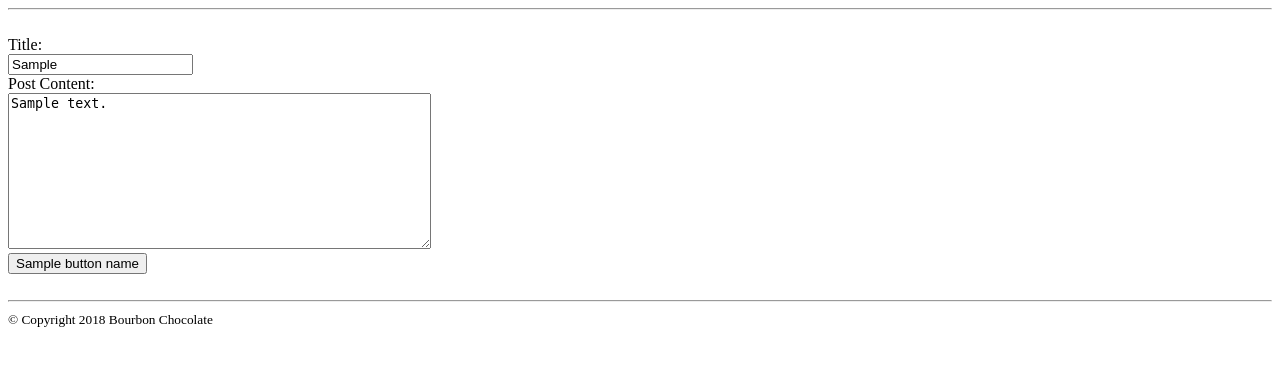
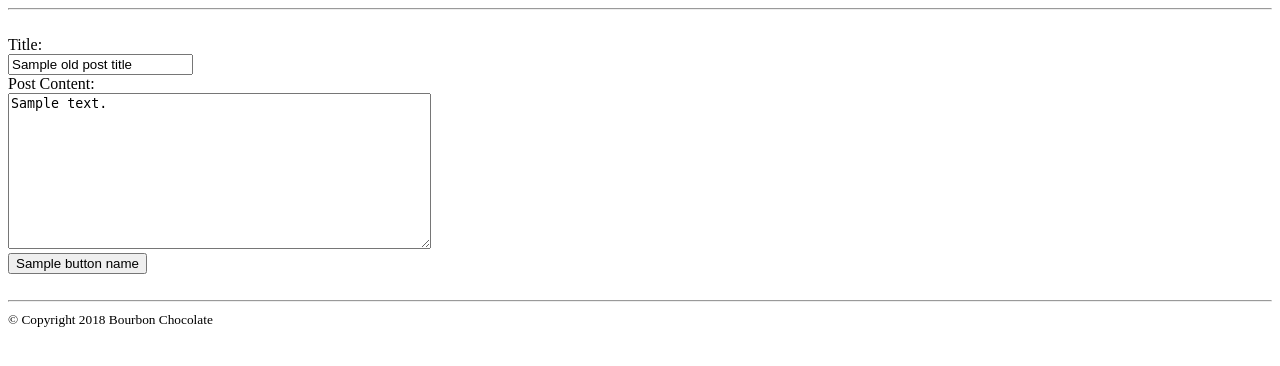
Before and after one commit to dkeriazisStuy/Bourbon-Chocolate_Blog, a Flask app: template templates/edit.html in a window 1280 px wide. Shown: the part 98-464 px from the top of the page. Run offline with Flask 2, Linux system fonts and the light colour scheme; the template is opened without the code that fills it: most values are stand-ins (such as "Sample title", 1, 10 or a date in 2020).

Commit message:
Fixed bug where edit title was not in quotes

```diff
--- a/app.py
+++ b/app.py
@@ -51,7 +51,7 @@ def edit(post):
             return render_template(
                 'edit.html',
                 button_name='Edit Post',
-                post = post,
+                post=post,
                 old_post_title=title,
                 old_post_content=content,
                 author=author
--- a/templates/edit.html
+++ b/templates/edit.html
@@ -8,7 +8,7 @@
    <form action="/edit/{{post}}" method = "POST">
 
     Title: <br>
-    <input type="text" name="post_title" value = {{old_post_title}}>
+    <input type="text" name="post_title" value="{{old_post_title}}">
     <br> Post Content: <br>
 
     <textarea name="post_content" rows="10" cols="50" >{% block old_post_content %}{{old_post_content}}{% endblock %}</textarea>
```
